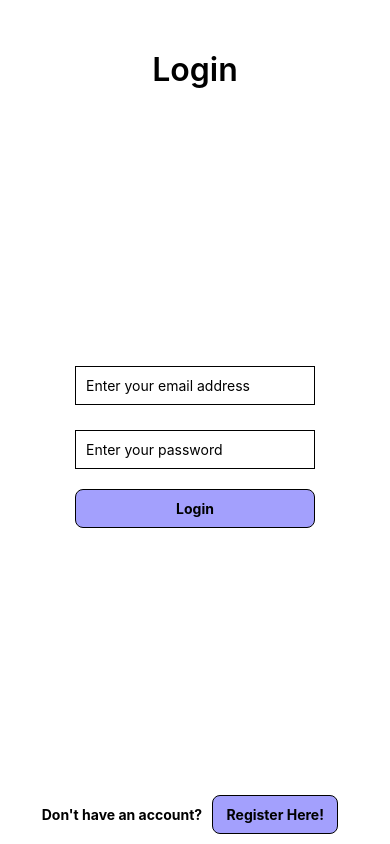
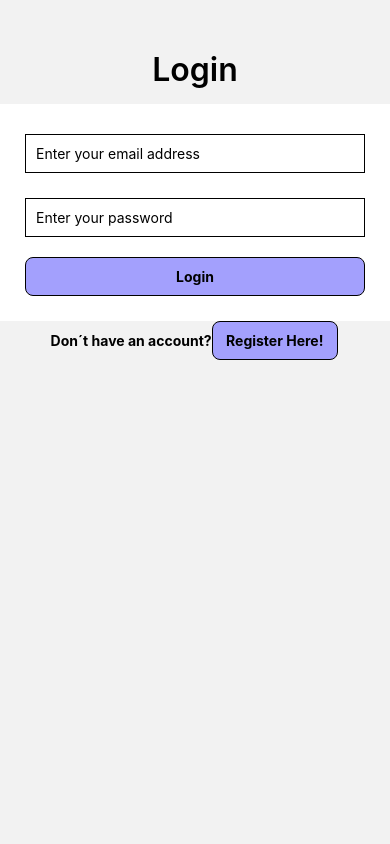
Before and after one commit to CarmelaMartinezMori/ProyectoIntegrador-ReactNative, a React Native app: screen /Login in a window 390 px wide. Built offline with nearby package versions, Linux system fonts and the light colour scheme; no server answers.

Commit message:
volví a corregir el login y app

```diff
--- a/App.js
+++ b/App.js
@@ -1,4 +1,4 @@
-import React, { useState } from 'react';
+import React from 'react';
 import { StyleSheet } from 'react-native';
 import { NavigationContainer } from "@react-navigation/native";
 import { createNativeStackNavigator } from "@react-navigation/native-stack";
@@ -7,21 +7,12 @@ import Register from './src/screens/Register';
 import Menu from './src/components/Menu';
 import Comments from './src/screens/Comments';
 import UsersProfile from './src/screens/UsersProfile';
-import Loader from './src/components/Loader';
 
 const Stack = createNativeStackNavigator();
 
 export default function App() {
-  const [loading, setLoading] = useState(false); // Estado de carga
-
-  // Función para actualizar el estado de carga
-  const toggleLoading = (value) => {
-    setLoading(value);
-  };
-
   return (
     <NavigationContainer style={styles.container}>
-      {loading && <Loader />} {/* Muestra el Loader si el estado de carga es true */}
       <Stack.Navigator
         screenOptions={{
           headerShown: false,
@@ -34,7 +25,7 @@ export default function App() {
         />
         <Stack.Screen
           name="Login"
-          component={(props) => <Login {...props} toggleLoading={toggleLoading} />}
+          component={(props) => <Login {...props} />}
           options={{ headerShown: false }}
         />
         <Stack.Screen
--- a/src/components/CommentForm.js
+++ b/src/components/CommentForm.js
@@ -24,7 +24,7 @@ class CommentForm extends Component {
         })
         .then(() => {
           this.setState({
-            comment: '', // Clear the field for a new comment.
+            comment: '',
           });
         })
         .catch((error) => {
@@ -47,6 +47,7 @@ class CommentForm extends Component {
         <TouchableOpacity
           onPress={() => this.createComment(this.state.comment)}
           style={styles.sendButton}
+          disabled={!this.state.comment.trim()}
         >
           <Text style={styles.buttonText}>Send Comment</Text>
         </TouchableOpacity>
@@ -56,37 +57,36 @@ class CommentForm extends Component {
 }
 
 const styles = StyleSheet.create({
-  input: {
-    color: 'rgb(0,0,0)',
-    borderStyle: 'solid',
-    borderWidth: 1,
-    borderColor: 'rgb(0,0,0)',
-    backgroundColor: 'rgb(255,255,255)',
-    padding: 10,
-    margin: 10,
-  },
   container: {
     flex: 1,
     backgroundColor: 'white',
-    color: 'rgb(255,255,255)',
     padding: 15,
     justifyContent: 'center',
-    textAlign: 'center',
+    alignItems: 'center',
+  },
+  input: {
+    width: '100%',
+    color: 'black',
+    borderWidth: 1,
+    borderColor: '#9E68F0',
+    backgroundColor: 'white',
+    padding: 10,
+    marginTop: 10,
+    marginBottom: 20,
+    borderRadius: 8,
   },
   sendButton: {
-    borderStyle: 'solid',
+    width: '100%',
     borderWidth: 1,
-    backgroundColor: 'rgb(0,0,0)',
-    margin: 10,
+    backgroundColor: '#A3A0FD',
     padding: 10,
-    textAlign: 'center',
-    color: 'white',
     borderRadius: 8,
   },
   buttonText: {
     textAlign: 'center',
     fontWeight: 'bold',
+    color: 'white',
   },
 });
 
-export default CommentForm
+export default CommentForm;
--- a/src/components/LoginForm.js
+++ b/src/components/LoginForm.js
@@ -1,7 +1,6 @@
 import React, { Component } from 'react';
 import { Text, View, TextInput, TouchableOpacity, StyleSheet } from 'react-native';
 import { auth } from '../firebase/config';
-import Loader from './Loader'; // Importa el componente Loader
 
 class LoginForm extends Component {
     constructor(props) {
@@ -10,7 +9,6 @@ class LoginForm extends Component {
             email: '',
             password: '',
             error: null,
-            loading: false,
         };
     }
 
@@ -23,19 +21,13 @@ class LoginForm extends Component {
     }
 
     login(email, password) {
-        // Establecer el estado de carga a true
-        this.setState({ loading: true });
-
         auth.signInWithEmailAndPassword(email, password)
             .then(() => {
-                // Restablecer el estado de carga cuando la autenticación es exitosa
-                this.setState({ loading: false });
                 this.props.navigation.navigate('Menu');
             })
             .catch((err) => {
                 console.log(err);
-                // Restablecer el estado de carga y mostrar el mensaje de error
-                this.setState({ error: err.message, loading: false });
+                this.setState({ error: err.message });
             });
     }
 
@@ -64,16 +56,12 @@ class LoginForm extends Component {
                     <Text style={styles.error}>{this.state.error}</Text>
                 )}
 
-                {this.state.loading ? (
-                    <Loader />
-                ) : (
                 <TouchableOpacity
                     style={styles.boton}
                     onPress={() => this.login(this.state.email, this.state.password)}
                 >
                     <Text style={styles.btnText}>Login</Text>
                 </TouchableOpacity>
-                )}
             </View>
         );
     }
--- a/src/components/Post.js
+++ b/src/components/Post.js
@@ -130,6 +130,9 @@ export default class Post extends Component {
             )}
           />
         </View>
+        <Text style={styles.textDescription}>
+          {this.props.data.data.description}
+        </Text>
         {auth.currentUser.email === this.props.data.data.owner && (
           <TouchableOpacity onPress={() => this.confirmDeletePost()} style={styles.deletePost}>
             <Text style={styles.deletePostText}>
@@ -169,9 +172,6 @@ export default class Post extends Component {
             </View>
           </View>
         </Modal>
-        <Text style={styles.textDescription}>
-          {this.props.data.data.descripcion}
-        </Text>
       </View>
     );
   }
--- a/src/screens/Login.js
+++ b/src/screens/Login.js
@@ -1,62 +1,51 @@
-// Login.js
-import React, { useState } from 'react';
-import { View, Text, TouchableOpacity, StyleSheet } from 'react-native';
-import LoginForm from '../components/LoginForm';
-import Loader from '../components/Loader';  // Importa el componente Loader
+import { Text, View, TouchableOpacity, StyleSheet } from 'react-native'
+import React, { Component } from 'react'
+import LoginForm from '../components/loginForm'
 
-const Login = ({ navigation }) => {
-  const [loading, setLoading] = useState(false);  // Nuevo estado para manejar el indicador de carga
+class Login extends Component {
+  constructor(props) {
+    super(props)
+  }
 
+  render() {
     return (
-    <View style={styles.container}>
+      <View style={styles.input}>
         <Text style={styles.title}>Login</Text>
-      {/* Pasa el estado de carga y la función para cambiar el estado como propiedades al componente LoginForm */}
-      <LoginForm navigation={navigation} setLoading={setLoading} />
-
-      <Text style={styles.btnText}>
-        Don't have an account?
-        <TouchableOpacity onPress={() => navigation.navigate('Register')}>
+        <LoginForm navigation={this.props.navigation} />
+        <Text style={styles.btnText}> Don´t have an account?
+          <TouchableOpacity
+            onPress={() => this.props.navigation.navigate('Register')}>
             <Text style={styles.boton}> Register Here! </Text>
           </TouchableOpacity>
         </Text>
-
-      {/* Muestra el indicador de carga solo cuando loading es true */}
-      {loading && <Loader />}
       </View>
-  );
-};
-
+    )
+  }
+}
 const styles = StyleSheet.create({
-  container: {
-    flex: 1,
-    backgroundColor: '#fff',
-    alignItems: 'center',
-    justifyContent: 'center',
-  },
   boton: {
     borderStyle: 'solid',
     borderWidth: 1,
-    borderColor: 'black',
+    color: 'black',
     backgroundColor: '#A3A0FD',
-    margin: 10,
-    color: 'black',
     padding: 10,
     textAlign: 'center',
     borderRadius: 8,
+    marginRight: 5
   },
   btnText: {
     textAlign: 'center',
     fontWeight: 'bold',
-    color: 'black',
+    color: 'black'
   },
   title: {
     marginTop: 50,
     marginBottom: 15,
-    fontWeight: '600',
+    fontWeight: 600,
     color: 'black',
     fontSize: 32,
-    textAlign: 'center',
-  },
-});
+    textAlign: 'center'
+  }
 
-export default Login;
+})
+export default Login
```
Lines whose indentation alone changed are shown as unchanged.
